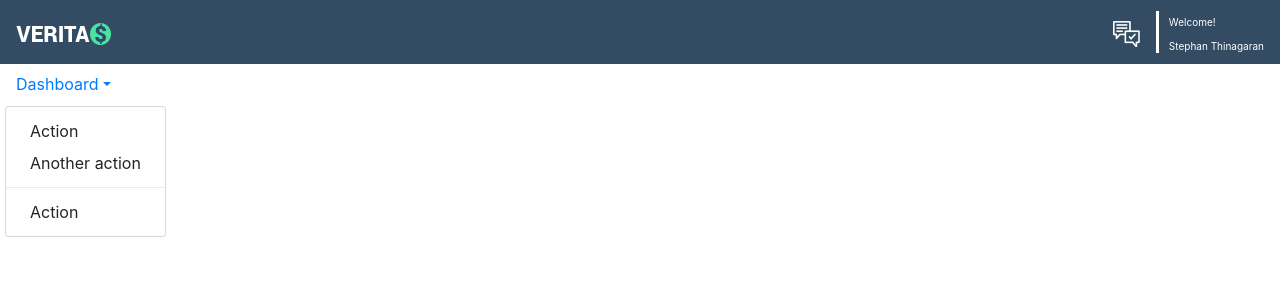
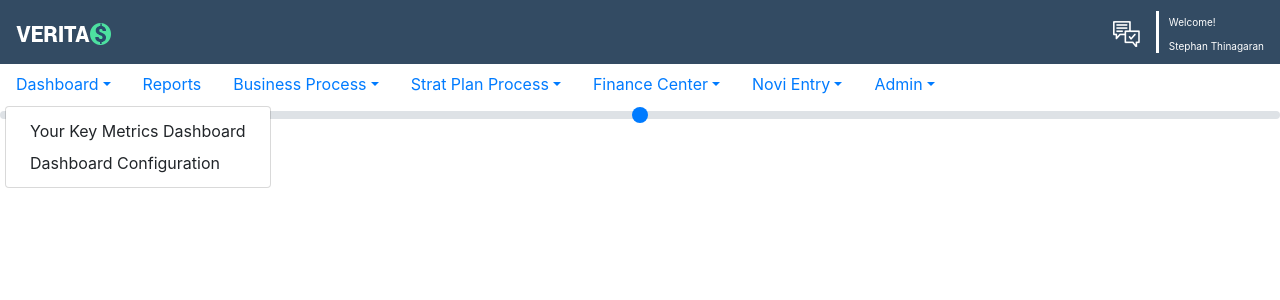
Before and after one commit to stephanram/veritas-learning, an Angular app: page / in a window 1280 px wide. Both pictures are taken after a click on the button "Dashboard". Shown: the top 300 px of the page. Built offline with nearby package versions, Linux system fonts and the light colour scheme.

Commit message:
Sub menu added

```diff
--- a/src/app/menu/menu.component.html
+++ b/src/app/menu/menu.component.html
@@ -3,10 +3,69 @@
         <a class="nav-link dropdown-toggle" id="dashboardSubMenu" data-toggle="dropdown" href="#" role="button"
             aria-haspopup="true" aria-expanded="false">Dashboard</a>
         <div class="dropdown-menu" aria-labelledby="dashboardSubMenu">
-            <a class="dropdown-item" href="#">Action</a>
-            <a class="dropdown-item" href="#">Another action</a>
-            <div class="dropdown-divider"></div>
-            <a class="dropdown-item" href="#">Action</a>
+            <a class="dropdown-item" href="#">Your Key Metrics Dashboard</a>
+            <a class="dropdown-item" href="#">Dashboard Configuration</a>
+        </div>
+    </li>
+    <li class="nav-item">
+        <a class="nav-link" href="#">Reports</a>
+    </li>
+    <li class="nav-item dropdown">
+        <a class="nav-link dropdown-toggle" id="businessProcessSubMenu" data-toggle="dropdown" href="#" role="button"
+            aria-haspopup="true" aria-expanded="false">Business Process</a>
+        <div class="dropdown-menu" aria-labelledby="businessProcessSubMenu">
+            <a class="dropdown-item" href="#">Program Key Dates</a>
+            <a class="dropdown-item" href="#">Start Distribution - Budget</a>
+            <a class="dropdown-item" href="#">Start Management</a>
+            <a class="dropdown-item" href="#">Returning - Inputs - Budget</a>
+            <a class="dropdown-item" href="#">Returning - Cohert Management</a>
+            <a class="dropdown-item" href="#">Returning - Term Management</a>
+            <a class="dropdown-item" href="#">Term Summary</a>
+            <a class="dropdown-item" href="#">Revenue Management</a>
+            <a class="dropdown-item" href="#">Scenario Modeling</a>
+        </div>
+    </li>
+    <li class="nav-item">
+        <a class="nav-link dropdown-toggle" id="stratPlanProcessSubMenu" data-toggle="dropdown" href="#" role="button"
+            aria-haspopup="true" aria-expanded="false">Strat Plan Process</a>
+        <div class="dropdown-menu" aria-labelledby="stratPlanProcessSubMenu">
+            <a class="dropdown-item" href="#">Start Management - Strat Plan</a>
+            <a class="dropdown-item" href="#">Revenue Management - Strat Plan</a>
+            <a class="dropdown-item" href="#">Average Credits - Strat Plan</a>
+            <a class="dropdown-item" href="#">Scenario Modeling - Strat Plan</a>
+            <a class="dropdown-item" href="#">Summary - Strat Plan</a>
+        </div>
+    </li>
+    <li class="nav-item">
+        <a class="nav-link dropdown-toggle" id="financeCenterSubMenu" data-toggle="dropdown" href="#" role="button"
+            aria-haspopup="true" aria-expanded="false">Finance Center</a>
+        <div class="dropdown-menu" aria-labelledby="financeCenterSubMenu">
+            <a class="dropdown-item" href="#">Manage Term Status</a>
+        </div>
+    </li>
+    <li class="nav-item">
+        <a class="nav-link dropdown-toggle" id="noviEntrySubMenu" data-toggle="dropdown" href="#" role="button"
+            aria-haspopup="true" aria-expanded="false">Novi Entry</a>
+        <div class="dropdown-menu" aria-labelledby="noviEntrySubMenu">
+            <a class="dropdown-item" href="#">Manage Novi Starts</a>
+            <a class="dropdown-item" href="#">Manage Novi Returning</a>
+            <a class="dropdown-item" href="#">Manage Novi Avg Credits</a>
+        </div>
+    </li>
+    <li class="nav-item">
+        <a class="nav-link dropdown-toggle" id="adminSubMenu" data-toggle="dropdown" href="#" role="button"
+            aria-haspopup="true" aria-expanded="false">Admin</a>
+        <div class="dropdown-menu" aria-labelledby="adminSubMenu">
+            <a class="dropdown-item" href="#">User</a>
+            <a class="dropdown-item" href="#">Manage System Locks</a>
+            <a class="dropdown-item" href="#">Notification/Alerts</a>
+            <a class="dropdown-item" href="#">Content Link Configuration</a>
+            <a class="dropdown-item" href="#">Version Scheduling</a>
+            <a class="dropdown-item" href="#">Forecast Automation</a>
+            <a class="dropdown-item" href="#">Start Management Configuration</a>
+            <a class="dropdown-item" href="#">Novi Data Entry Configuration</a>
         </div>
     </li>
 </ul>
+
+<input type="range" class="custom-range" id="customRange">
```
Also changed, not shown: 1 other file (tests, documents, lock files or other folders).
